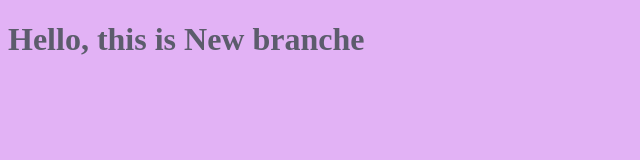
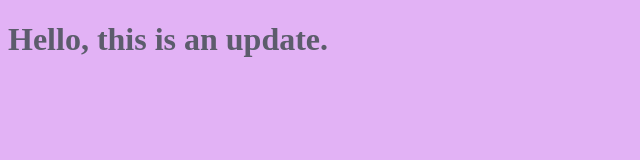
Before and after one commit to kml-sara-01/myprojects, a plain HTML site: page index.html in a window 1280 px wide. Shown: the whole page, without its empty margins (0-640 px from the left). Drawn offline with Linux system fonts and the light colour scheme.

Commit message:
edit the html file

```diff
--- a/index.html
+++ b/index.html
@@ -8,7 +8,7 @@
     <title>Document</title>
 </head>
 <body>
-    <h1>Hello, this is New branche</h1>
+    <h1>Hello, this is an update.</h1>
     <script src="app.js"></script>
 </body>
 </html>
```
